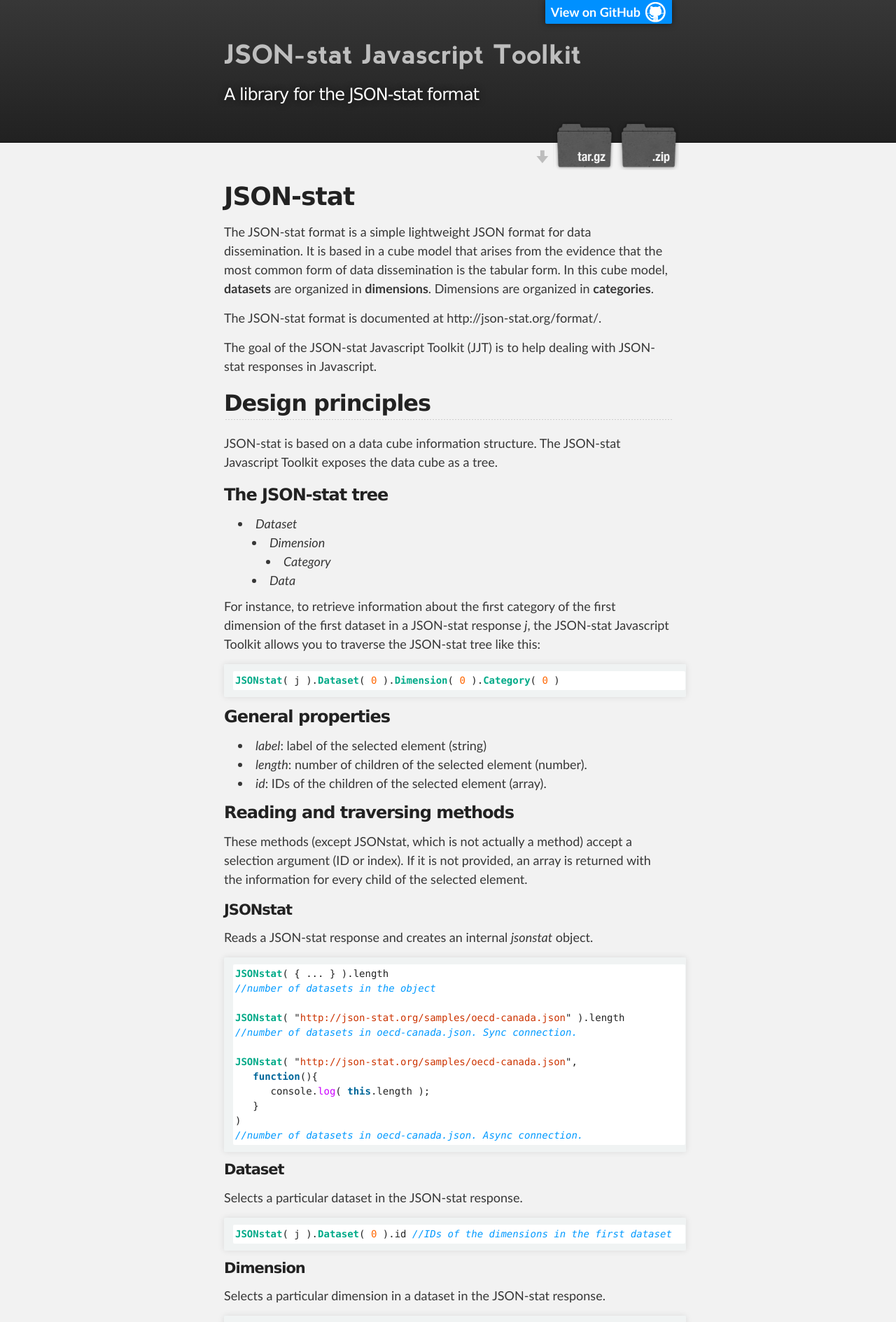
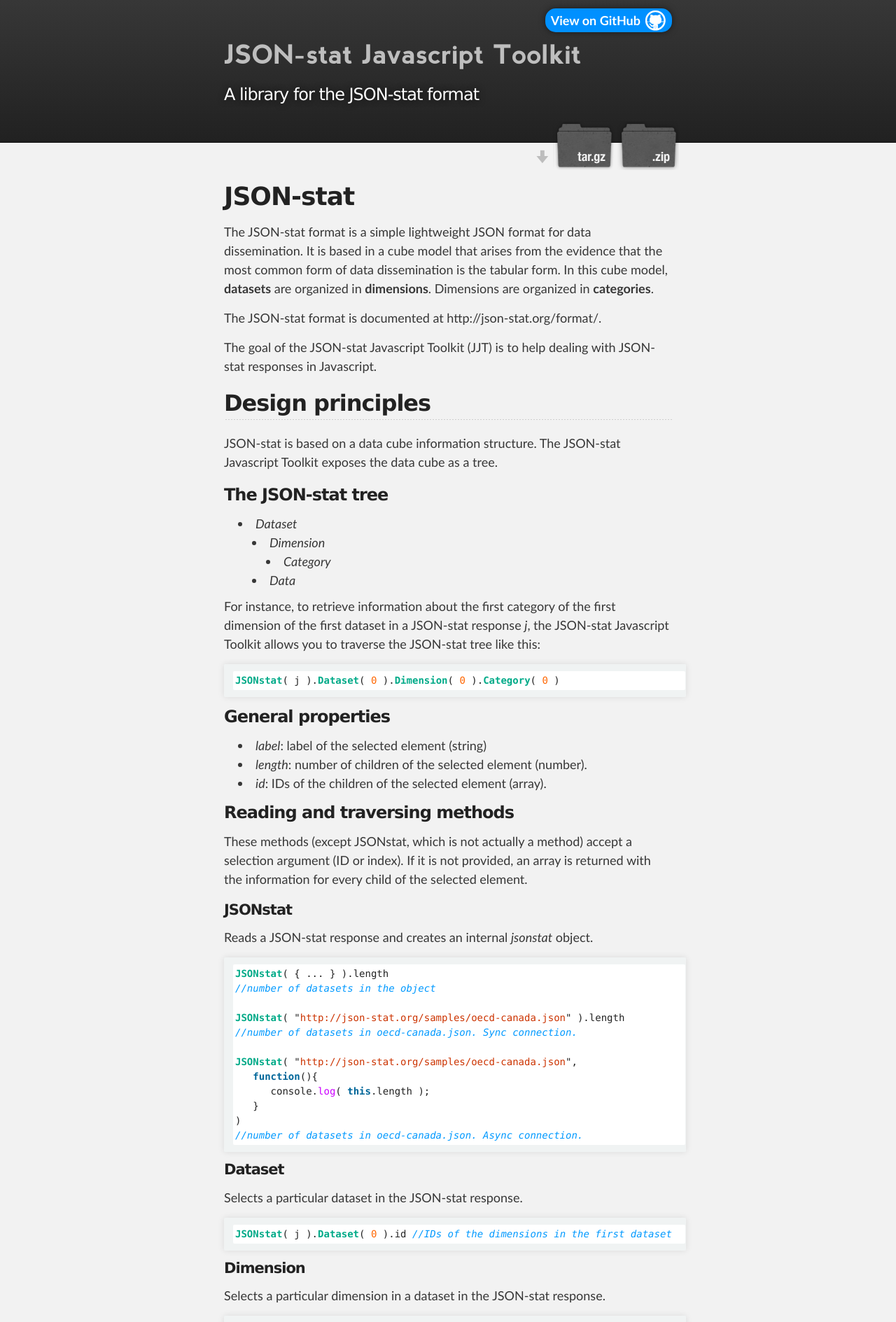
Before and after one commit to badosa/JSON-stat, a Jekyll site: the page built from index.md, in a window 1280 px wide. Shown: the top 1889 px of the page at 70% size. Built offline with Jekyll 4.4.1, drawn with Linux system fonts in a browser that asks for light colours; Markdown is read by kramdown in place of the engine named in the settings.

Commit message:
Fork banner improved

```diff
--- a/stylesheets/stylesheet.css
+++ b/stylesheets/stylesheet.css
@@ -298,7 +298,7 @@ footer.inner {
 #forkme_banner {
   display: block;
   position: absolute;
-  top:0;
+  top:12px;
   right: 10px;
   z-index: 10;
   padding: 4px 45px 3px 8px;
@@ -306,8 +306,7 @@ footer.inner {
   background: url('../images/blacktocat.png') #0090ff no-repeat 95% 50%;
   font-weight: 700;
   box-shadow: 0 0 10px rgba(0,0,0,.5);
-  border-bottom-left-radius: 2px;
-  border-bottom-right-radius: 2px;
+  border-radius: 15px;
 }
 
 #header_wrap {
```
